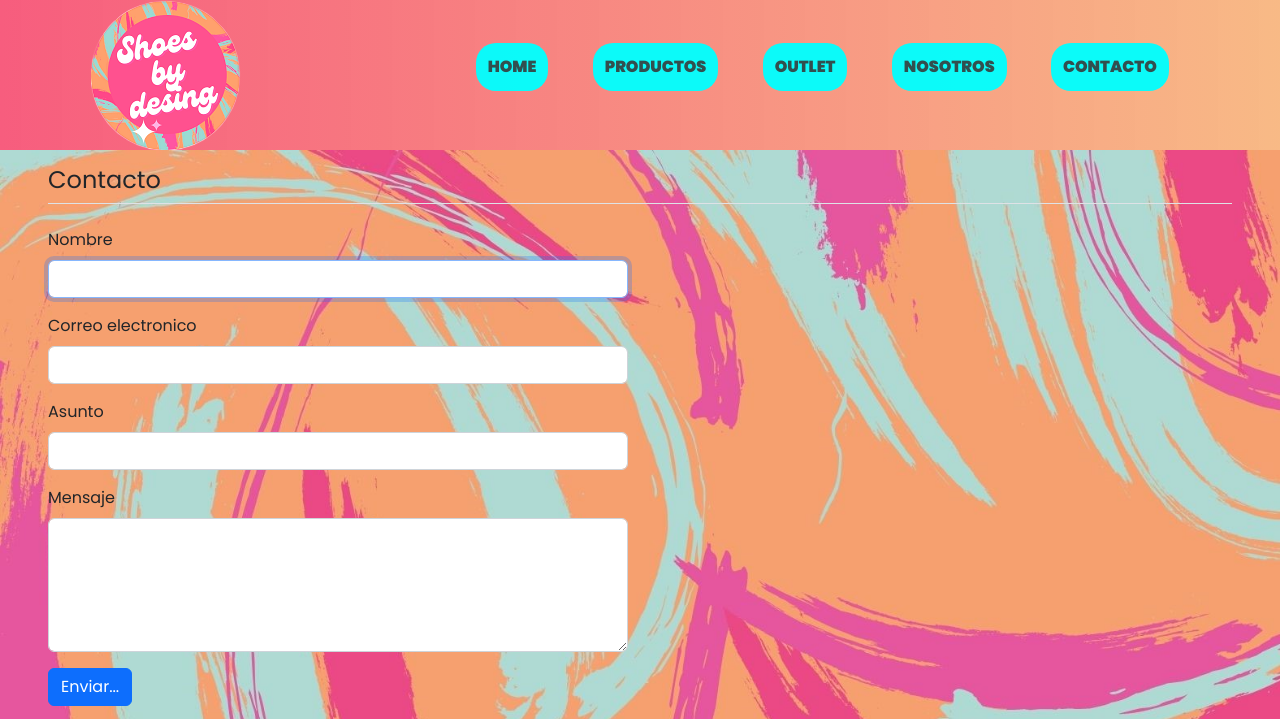
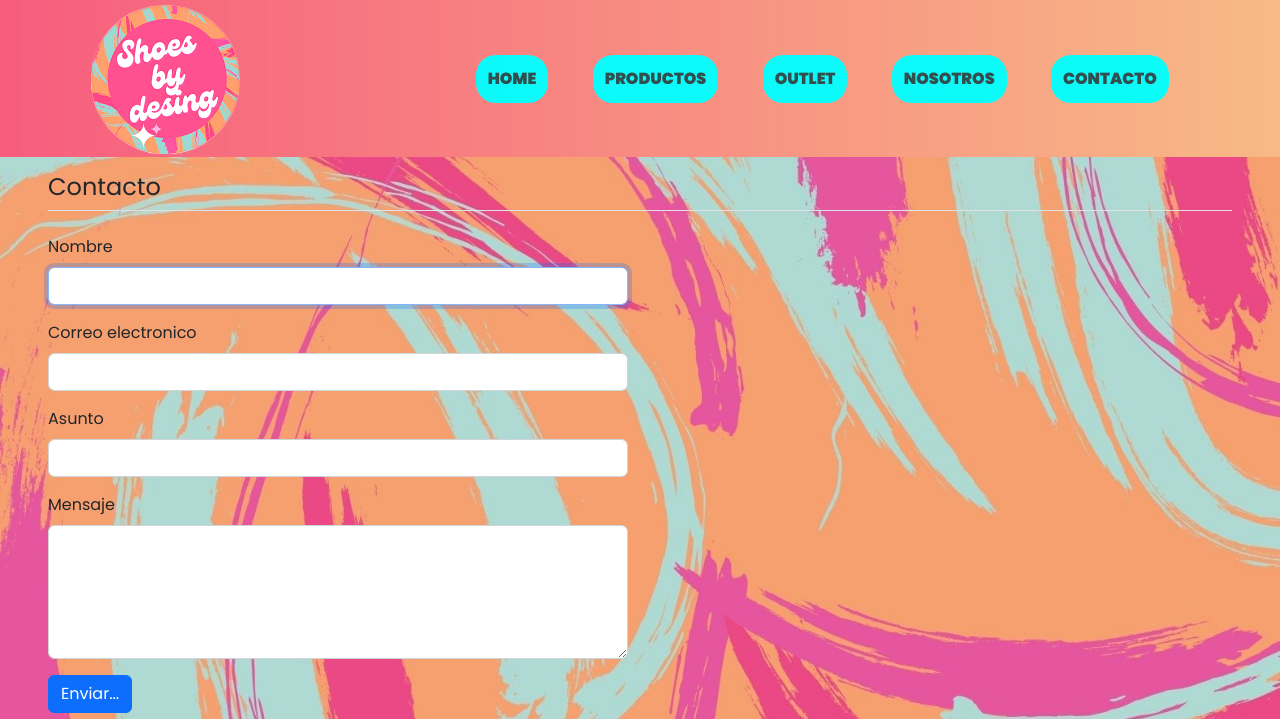
Before and after one commit to Matricc89/shoesbydesing, a plain HTML site: page pages/contacto.html in a window 1280 px wide. Shown: the top 719 px of the page. Drawn offline with nearby package versions, Linux system fonts and the light colour scheme; a web font is replaced by a local one.

Commit message:
agregado comentarios

```diff
--- a/css/style.css
+++ b/css/style.css
@@ -19,12 +19,15 @@ main {
   position: sticky;
   top: 0;
   width: 100%;
-  height: 150px;
+  height: 157px;
   display: flex;
   flex-wrap: wrap;
   flex-direction: column-reverse;
   justify-content: center;
   align-items: center; }
+
+.nav-cont ul {
+  padding-top: 16px; }
 
 .logo {
   height: 150px;
--- a/scss/sections/_header.scss
+++ b/scss/sections/_header.scss
@@ -8,13 +8,16 @@
     position: sticky;
     top: 0;
     width: 100%;
-    height: 150px;
+    height: 157px;
     display: flex;
     flex-wrap: wrap;
     flex-direction: column-reverse;
     justify-content: center;
     align-items: center;
 
+}
+.nav-cont ul{
+    padding-top: 16px;
 }
 
 .logo {
@@ -60,4 +63,5 @@
 .sideHeader a {
     color: rgba(56, 56, 56, 0.884);
     text-decoration: none;
+
 }
--- a/scss/sections/_mediaquery.scss
+++ b/scss/sections/_mediaquery.scss
@@ -22,6 +22,7 @@
         padding-top: 2px;
 
     }
+
     .nav-cont{
         text-align: center;
         padding-top: 6px;
```
Also changed, not shown: index.html (+5 -2 lines), pages/contacto.html (+6 -2 lines), pages/nosotros.html (+9 -1 lines), pages/outlet.html (+4 -1 lines), pages/productos.html (+5 -2 lines).
